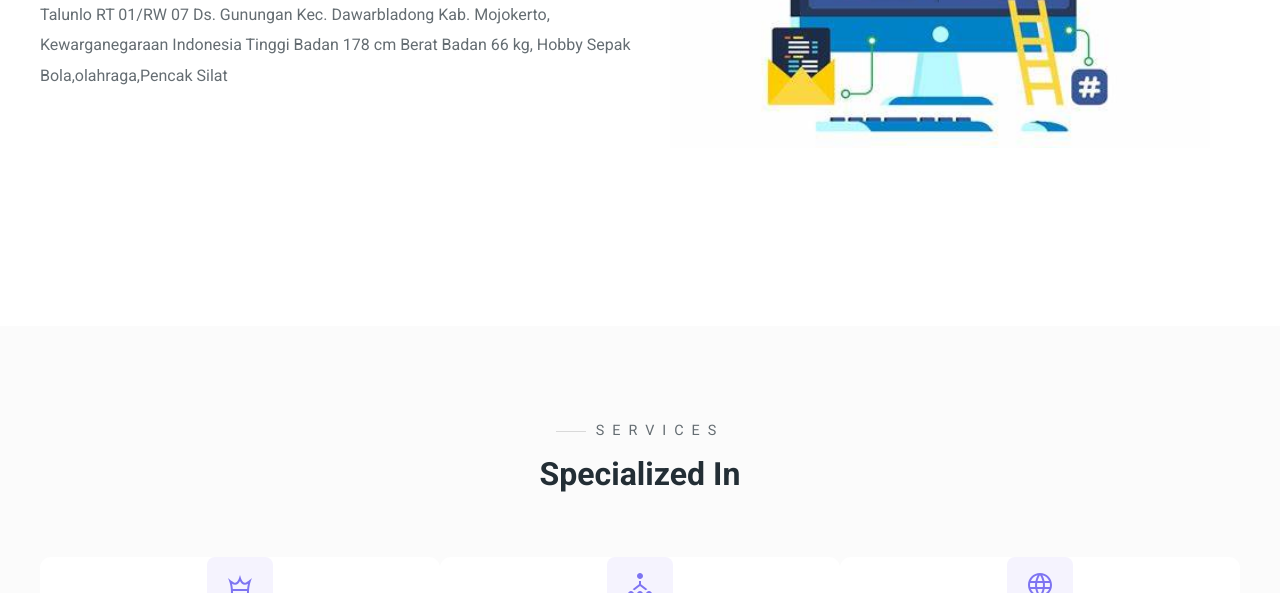
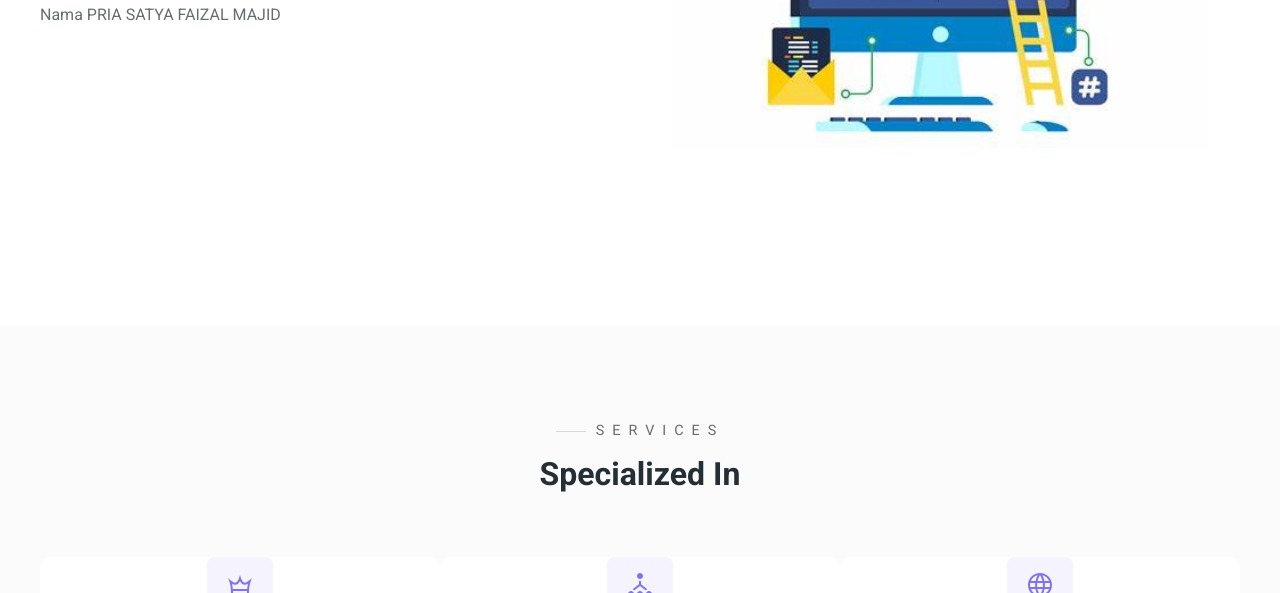
Before and after one commit to priasatya/portfolio, a plain HTML site: page index.html in a window 1280 px wide. Shown: the part 507-1100 px from the top of the page. Drawn offline with Linux system fonts and the light colour scheme.

Commit message:
hapus deskripsi

```diff
--- a/index.html
+++ b/index.html
@@ -44,17 +44,7 @@
                 <h3 class="pre-title">My name is</h3>
                 <h1 class="hero-name">PRIA <span>SATYA</span></h1>
                 <p>Nama PRIA SATYA FAIZAL MAJID
-                    Tempat, tanggal lahir Mojokerto,05 February  1945,
-                    Agama Muslim,
-                    Jenis Kelamin Laki - laki,
-                    Status Mahasiswa,
-                    Alamat Dsn. Talunlo RT 01/RW 07 Ds. Gunungan
-                    Kec. Dawarbladong  Kab. Mojokerto,
-                    Kewarganegaraan Indonesia
-                    Tinggi Badan 178 cm
-                    Berat Badan 66 kg,
-                    Hobby Sepak Bola,olahraga,Pencak Silat
-                    </p>
+                </p>
 
              </div>
             <div class="hero-right">
```
